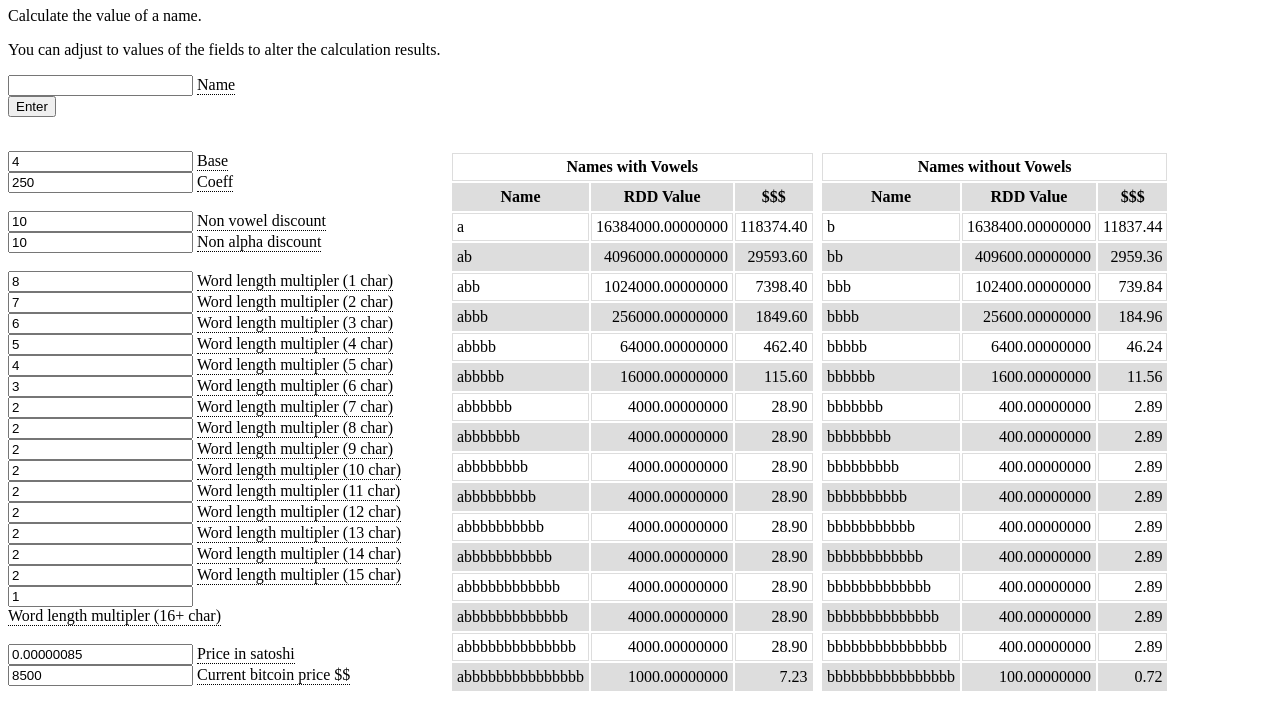
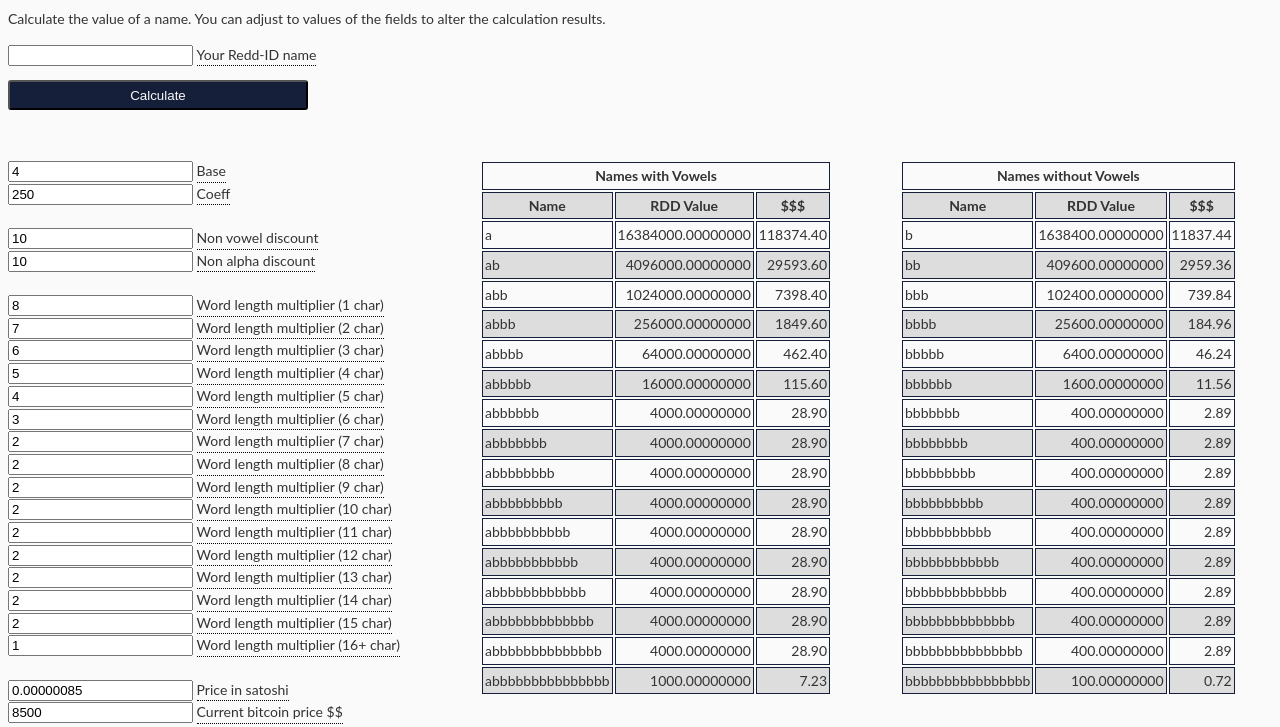
Before and after one commit to reddcoin-project/reddid-name-calculator, a plain HTML site: page index.html in a window 1280 px wide. Shown: the part 73-800 px from the top of the page. Drawn offline with nearby package versions, Linux system fonts and the light colour scheme.

Commit message:
little GUI design (WIP)

```diff
--- a/css/style.css
+++ b/css/style.css
@@ -1,3 +1,20 @@
+body {
+    font-family: "Lato", sans-serif;
+    font-size: 14px;
+    color: #333333;
+    background-color: #FAFAFA;
+    line-height: 1.55;
+}
+h1 {
+    color: #ed1c24;
+}
+button {
+    border-radius: 3px;
+    height: 30px;
+    width: 300px;
+    background-color: #151f3a;
+    color: #FAFAFA;
+}
 /* Tooltip container */
 .tooltip {
     position: relative;
@@ -25,6 +42,8 @@
     /* Fade in tooltip */
     opacity: 0;
     transition: opacity 1s;
+
+    font-size: 13px;
 }
 
 /* Tooltip arrow */
@@ -34,9 +53,8 @@
     top: 100%;
     left: 50%;
     margin-left: -5px;
-    border-width: 5px;
-    border-style: solid;
-    border-color: #555 transparent transparent transparent;
+    border: 5px solid transparent;
+    border-top-color: #555;
 }
 
 /* Show the tooltip text when you mouse over the tooltip container */
@@ -46,24 +64,25 @@
 }
 
 #params {
-    width: 400px;
+    width: 430px;
     position: absolute;
 
 }
 #table_sched1 {
     width: 350px;
     position: absolute;
-    left: 450px;
+    left: 480px;
 }
 #table_sched2 {
     width: 350px;
     position: absolute;
-    left: 820px;
+    left: 900px;
+    margin-bottom: 50px;
 }
 td, th {
-    border: 1px solid #dddddd;
+    border: 1px solid #151f3a;
     text-align: right;
-    padding: 4px;
+    padding: 2px;
 }
 th {
     text-align: center;
--- a/index.html
+++ b/index.html
@@ -17,17 +17,17 @@
 
 <body>
 	<h1>Redd-ID name calculator</h1>
-	<p>Calculate the value of a name.</p>
-	<p>You can adjust to values of the fields to alter the calculation results.</p>
+	<p>Calculate the value of a name. You can adjust to values of the fields to alter the calculation results.</p>
 	<div id="calc">
 		<input type="text" id="name">
-			<div class="tooltip"> Name
+			<div class="tooltip"> Your Redd-ID name
 				<span class="tooltiptext">Enter a name</span>
 			</div>
 		<br>
-		  <button type="button" onclick="exports.price.nameprice()">Enter</button>
+		<p>
+		  <button type="button" onclick="exports.price.nameprice()">Calculate</button>
+		</p>
 		<br><p id="result"></p>
-		<br>
 		<div id = "params">
 			<input type="text" id="base">
 				<div class="tooltip"> Base
@@ -51,67 +51,67 @@
 				</div>
 			<br>
 			<br>
-			<input type="text" id="b0"> <div class="tooltip"> Word length multipler (1 char)
+			<input type="text" id="b0"> <div class="tooltip"> Word length multiplier (1 char)
 					<span class="tooltiptext">Value to apply to a word of this length</span>
 				</div>
 			<br>
-			<input type="text" id="b1"> <div class="tooltip"> Word length multipler (2 char)
+			<input type="text" id="b1"> <div class="tooltip"> Word length multiplier (2 char)
 					<span class="tooltiptext">Value to apply to a word of this length</span>
 				</div>
 			<br>
-			<input type="text" id="b2">	<div class="tooltip"> Word length multipler (3 char)
+			<input type="text" id="b2">	<div class="tooltip"> Word length multiplier (3 char)
 					<span class="tooltiptext">Value to apply to a word of this length</span>
 				</div>
 			<br>
-			<input type="text" id="b3">	<div class="tooltip"> Word length multipler (4 char)
+			<input type="text" id="b3">	<div class="tooltip"> Word length multiplier (4 char)
 					<span class="tooltiptext">Value to apply to a word of this length</span>
 				</div>
 			<br>
-			<input type="text" id="b4">	<div class="tooltip"> Word length multipler (5 char)
+			<input type="text" id="b4">	<div class="tooltip"> Word length multiplier (5 char)
 					<span class="tooltiptext">Value to apply to a word of this length</span>
 				</div>
 			<br>
-			<input type="text" id="b5">	<div class="tooltip"> Word length multipler (6 char)
+			<input type="text" id="b5">	<div class="tooltip"> Word length multiplier (6 char)
 					<span class="tooltiptext">Value to apply to a word of this length</span>
 				</div>
 			<br>
-			<input type="text" id="b6">	<div class="tooltip"> Word length multipler (7 char)
+			<input type="text" id="b6">	<div class="tooltip"> Word length multiplier (7 char)
 					<span class="tooltiptext">Value to apply to a word of this length</span>
 				</div>
 			<br>
-			<input type="text" id="b7">	<div class="tooltip"> Word length multipler (8 char)
+			<input type="text" id="b7">	<div class="tooltip"> Word length multiplier (8 char)
 					<span class="tooltiptext">Value to apply to a word of this length</span>
 				</div>
 			<br>
-			<input type="text" id="b8">	<div class="tooltip"> Word length multipler (9 char)
+			<input type="text" id="b8">	<div class="tooltip"> Word length multiplier (9 char)
 					<span class="tooltiptext">Value to apply to a word of this length</span>
 				</div>
 			<br>
-			<input type="text" id="b9">	<div class="tooltip"> Word length multipler (10 char)
+			<input type="text" id="b9">	<div class="tooltip"> Word length multiplier (10 char)
 					<span class="tooltiptext">Value to apply to a word of this length</span>
 				</div>
 			<br>
-			<input type="text" id="b10"> <div class="tooltip"> Word length multipler (11 char)
+			<input type="text" id="b10"> <div class="tooltip"> Word length multiplier (11 char)
 					<span class="tooltiptext">Value to apply to a word of this length</span>
 				</div>
 			<br>
-			<input type="text" id="b11"> <div class="tooltip"> Word length multipler (12 char)
+			<input type="text" id="b11"> <div class="tooltip"> Word length multiplier (12 char)
 					<span class="tooltiptext">Value to apply to a word of this length</span>
 				</div>
 			<br>
-			<input type="text" id="b12"> <div class="tooltip"> Word length multipler (13 char)
+			<input type="text" id="b12"> <div class="tooltip"> Word length multiplier (13 char)
 					<span class="tooltiptext">Value to apply to a word of this length</span>
 				</div>
 			<br>
-			<input type="text" id="b13"> <div class="tooltip"> Word length multipler (14 char)
+			<input type="text" id="b13"> <div class="tooltip"> Word length multiplier (14 char)
 					<span class="tooltiptext">Value to apply to a word of this length</span>
 				</div>
 			<br>
-			<input type="text" id="b14"> <div class="tooltip"> Word length multipler (15 char)
+			<input type="text" id="b14"> <div class="tooltip"> Word length multiplier (15 char)
 					<span class="tooltiptext">Value to apply to a word of this length</span>
 				</div>
 			<br>
-			<input type="text" id="b15"> <div class="tooltip"> Word length multipler (16+ char)
+			<input type="text" id="b15"> <div class="tooltip"> Word length multiplier (16+ char)
 					<span class="tooltiptext">Value to apply to a word of this length</span>
 				</div>
 			<br>
```
